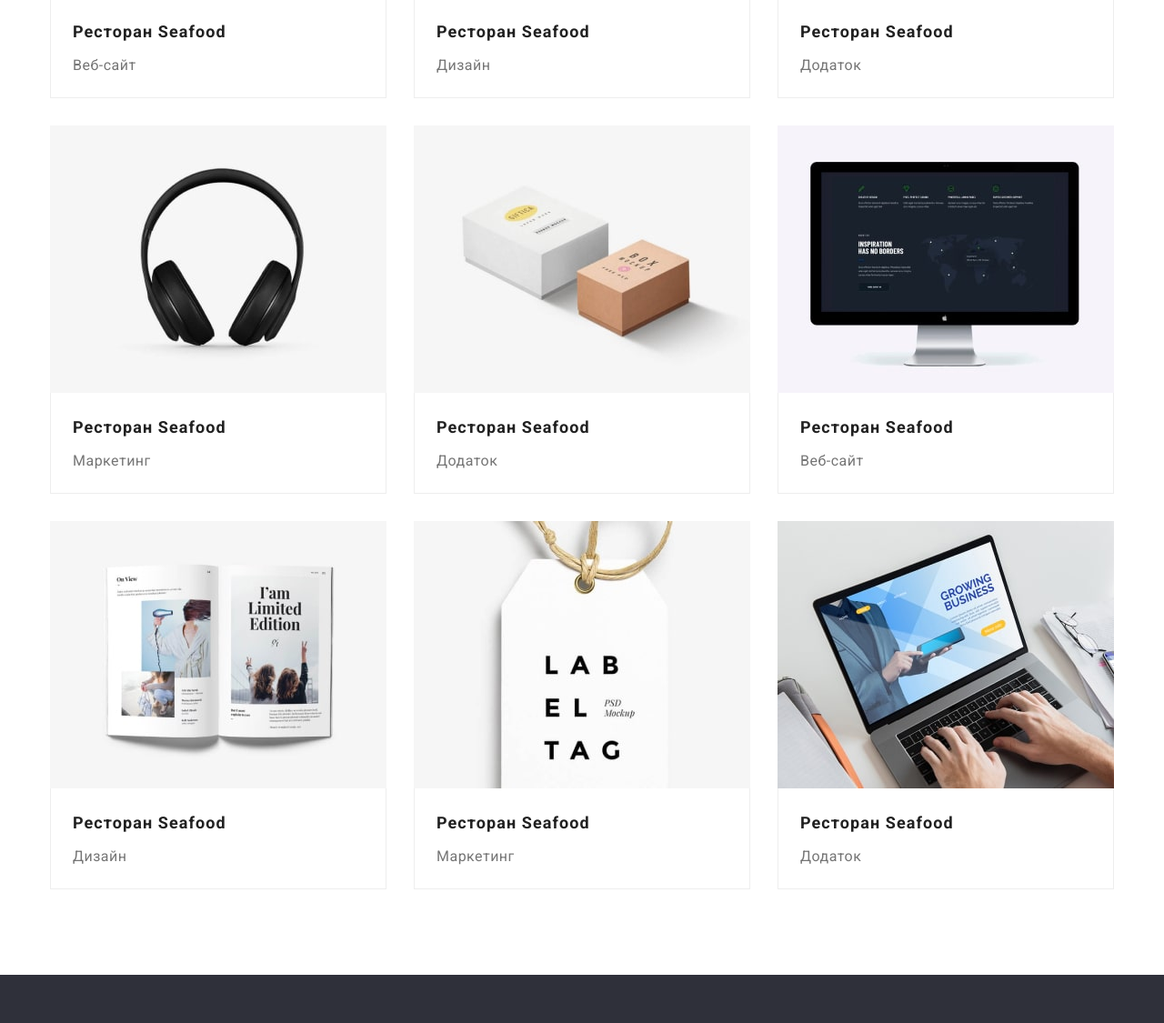
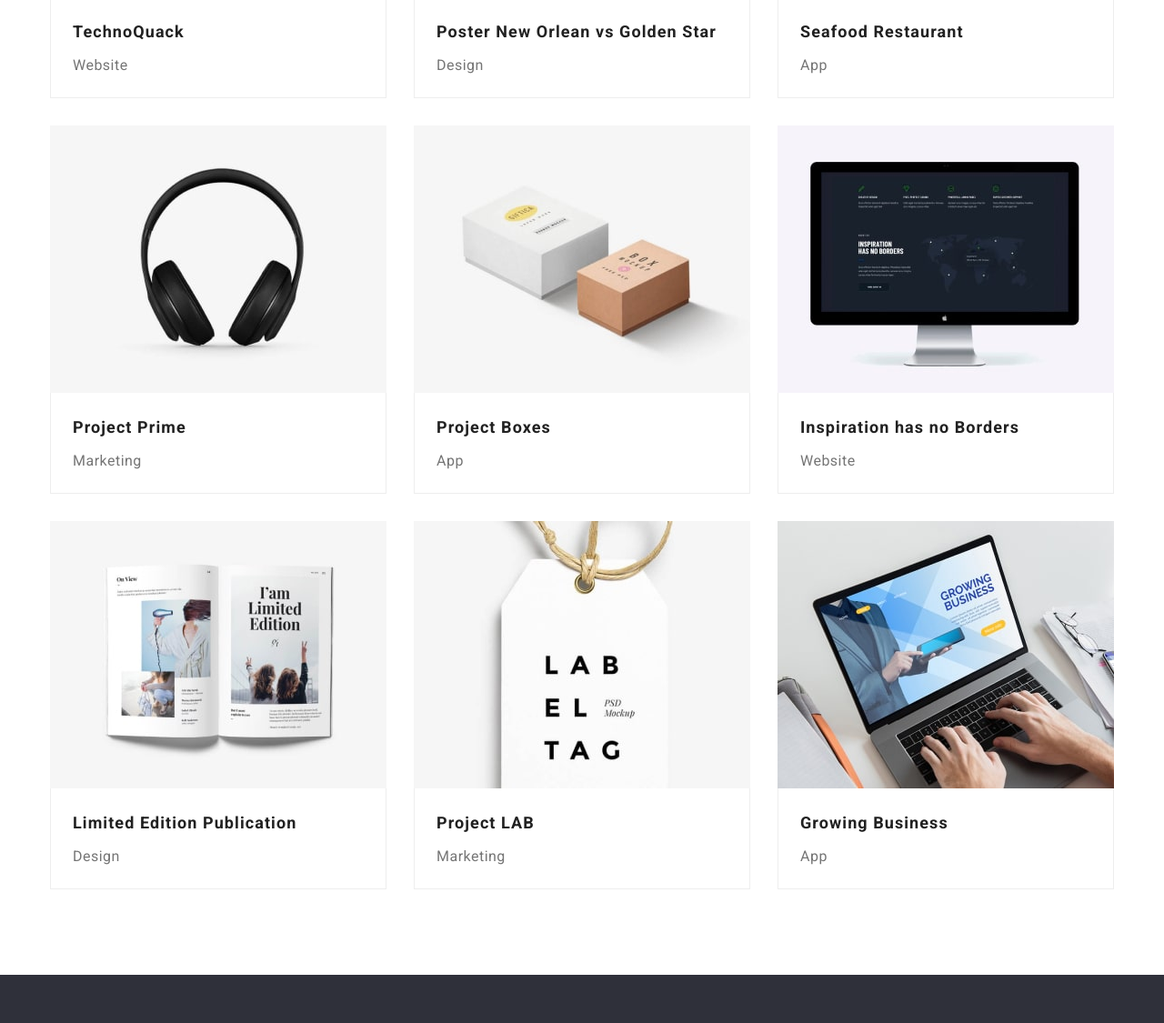
Before and after one commit to Kseniia-Diak/goit-hw-06, a plain HTML site: page portfolio.html in a window 1280 px wide. Shown: the part 560-1685 px from the top of the page at 91% size. Drawn offline with nearby package versions, Linux system fonts and the light colour scheme.

Commit message:
updated portfolio page: translated to English

```diff
--- a/portfolio.html
+++ b/portfolio.html
@@ -66,31 +66,31 @@
     <main>
       <section class="portfolio">
         <div class="container">
-          <h1 class="visually-hidden">Портфоліо</h1>
+          <h1 class="visually-hidden">Portfolio</h1>
           <ul class="list button-list">
             <li>
               <button type="button" class="button portfolio-button accent">
-                Усі
+                All
               </button>
             </li>
             <li>
               <button type="button" class="button portfolio-button">
-                Веб-сайти
+                Websites
               </button>
             </li>
             <li>
               <button type="button" class="button portfolio-button">
-                Додатки
+                Apps
               </button>
             </li>
             <li>
               <button type="button" class="button portfolio-button">
-                Дизайн
+                Design
               </button>
             </li>
             <li>
               <button type="button" class="button portfolio-button">
-                Маркетинг
+                Marketing
               </button>
             </li>
           </ul>
@@ -102,22 +102,22 @@
                   <img
                     class="carts-pic"
                     src="./images/portfolio-1.jpg"
-                    alt="Ресторан"
+                    alt="TechnoQuack"
                     width="370"
                     height="294"
                   />
                   <div class="hover-overlay">
                     <p class="overlay-content">
-                      Ресурс пропонує комплексні пропозиції з різним рівнем
-                      функціоналу та сервісів. Все це дозволить відвідувачу
-                      отримати вичерпні відомості про компанію чи приватну
-                      особу.
+                      The resource offers comprehensive offers with different
+                      levels of functionality and services. All this will allow
+                      the user to get comprehensive information about the
+                      company or individual.
                     </p>
                   </div>
                 </div>
                 <div class="cards-content">
-                  <h2 class="portfolio-title">Ресторан Seafood</h2>
-                  <p class="portfolio-subtitle">Веб-сайт</p>
+                  <h2 class="portfolio-title">TechnoQuack</h2>
+                  <p class="portfolio-subtitle">Website</p>
                 </div>
               </a>
             </li>
@@ -127,22 +127,24 @@
                   <img
                     class="carts-pic"
                     src="./images/portfolio-2.jpg"
-                    alt="Ресторан"
+                    alt="Poster New Orlean vs Golden Star"
                     width="370"
                     height="294"
                   />
                   <div class="hover-overlay">
                     <p class="overlay-content">
-                      Ресурс пропонує комплексні пропозиції з різним рівнем
-                      функціоналу та сервісів. Все це дозволить відвідувачу
-                      отримати вичерпні відомості про компанію чи приватну
-                      особу.
+                      The resource offers comprehensive offers with different
+                      levels of functionality and services. All this will allow
+                      the user to get comprehensive information about the
+                      company or individual.
                     </p>
                   </div>
                 </div>
                 <div class="cards-content">
-                  <h2 class="portfolio-title">Ресторан Seafood</h2>
-                  <p class="portfolio-subtitle">Дизайн</p>
+                  <h2 class="portfolio-title">
+                    Poster New Orlean vs Golden Star
+                  </h2>
+                  <p class="portfolio-subtitle">Design</p>
                 </div>
               </a>
             </li>
@@ -152,22 +154,22 @@
                   <img
                     class="carts-pic"
                     src="./images/portfolio-3.jpg"
-                    alt="Ресторан"
+                    alt="Seafood Restaurant"
                     width="370"
                     height="294"
                   />
                   <div class="hover-overlay">
                     <p class="overlay-content">
-                      Ресурс пропонує комплексні пропозиції з різним рівнем
-                      функціоналу та сервісів. Все це дозволить відвідувачу
-                      отримати вичерпні відомості про компанію чи приватну
-                      особу.
+                      The resource offers comprehensive offers with different
+                      levels of functionality and services. All this will allow
+                      the user to get comprehensive information about the
+                      company or individual.
                     </p>
                   </div>
                 </div>
                 <div class="cards-content">
-                  <h2 class="portfolio-title">Ресторан Seafood</h2>
-                  <p class="portfolio-subtitle">Додаток</p>
+                  <h2 class="portfolio-title">Seafood Restaurant</h2>
+                  <p class="portfolio-subtitle">App</p>
                 </div>
               </a>
             </li>
@@ -177,22 +179,22 @@
                   <img
                     class="carts-pic"
                     src="./images/portfolio-4.jpg"
-                    alt="Ресторан"
+                    alt="Project Prime"
                     width="370"
                     height="294"
                   />
                   <div class="hover-overlay">
                     <p class="overlay-content">
-                      Ресурс пропонує комплексні пропозиції з різним рівнем
-                      функціоналу та сервісів. Все це дозволить відвідувачу
-                      отримати вичерпні відомості про компанію чи приватну
-                      особу.
+                      The resource offers comprehensive offers with different
+                      levels of functionality and services. All this will allow
+                      the user to get comprehensive information about the
+                      company or individual.
                     </p>
                   </div>
                 </div>
                 <div class="cards-content">
-                  <h2 class="portfolio-title">Ресторан Seafood</h2>
-                  <p class="portfolio-subtitle">Маркетинг</p>
+                  <h2 class="portfolio-title">Project Prime</h2>
+                  <p class="portfolio-subtitle">Marketing</p>
                 </div>
               </a>
             </li>
@@ -202,22 +204,22 @@
                   <img
                     class="carts-pic"
                     src="./images/portfolio-5.jpg"
-                    alt="Ресторан"
+                    alt="Project Boxes"
                     width="370"
                     height="294"
                   />
                   <div class="hover-overlay">
                     <p class="overlay-content">
-                      Ресурс пропонує комплексні пропозиції з різним рівнем
-                      функціоналу та сервісів. Все це дозволить відвідувачу
-                      отримати вичерпні відомості про компанію чи приватну
-                      особу.
+                      The resource offers comprehensive offers with different
+                      levels of functionality and services. All this will allow
+                      the user to get comprehensive information about the
+                      company or individual.
                     </p>
                   </div>
                 </div>
                 <div class="cards-content">
-                  <h2 class="portfolio-title">Ресторан Seafood</h2>
-                  <p class="portfolio-subtitle">Додаток</p>
+                  <h2 class="portfolio-title">Project Boxes</h2>
+                  <p class="portfolio-subtitle">App</p>
                 </div>
               </a>
             </li>
@@ -227,22 +229,22 @@
                   <img
                     class="carts-pic"
                     src="./images/portfolio-6.jpg"
-                    alt="Ресторан"
+                    alt="Inspiration has no Borders"
                     width="370"
                     height="294"
                   />
                   <div class="hover-overlay">
                     <p class="overlay-content">
-                      Ресурс пропонує комплексні пропозиції з різним рівнем
-                      функціоналу та сервісів. Все це дозволить відвідувачу
-                      отримати вичерпні відомості про компанію чи приватну
-                      особу.
+                      The resource offers comprehensive offers with different
+                      levels of functionality and services. All this will allow
+                      the user to get comprehensive information about the
+                      company or individual.
                     </p>
                   </div>
                 </div>
                 <div class="cards-content">
-                  <h2 class="portfolio-title">Ресторан Seafood</h2>
-                  <p class="portfolio-subtitle">Веб-сайт</p>
+                  <h2 class="portfolio-title">Inspiration has no Borders</h2>
+                  <p class="portfolio-subtitle">Website</p>
                 </div>
               </a>
             </li>
@@ -252,22 +254,22 @@
                   <img
                     class="carts-pic"
                     src="./images/portfolio-7.jpg"
-                    alt="Ресторан"
+                    alt="Limited Edition Publication"
                     width="370"
                     height="294"
                   />
                   <div class="hover-overlay">
                     <p class="overlay-content">
-                      Ресурс пропонує комплексні пропозиції з різним рівнем
-                      функціоналу та сервісів. Все це дозволить відвідувачу
-                      отримати вичерпні відомості про компанію чи приватну
-                      особу.
+                      The resource offers comprehensive offers with different
+                      levels of functionality and services. All this will allow
+                      the user to get comprehensive information about the
+                      company or individual.
                     </p>
                   </div>
                 </div>
                 <div class="cards-content">
-                  <h2 class="portfolio-title">Ресторан Seafood</h2>
-                  <p class="portfolio-subtitle">Дизайн</p>
+                  <h2 class="portfolio-title">Limited Edition Publication</h2>
+                  <p class="portfolio-subtitle">Design</p>
                 </div>
               </a>
             </li>
@@ -277,22 +279,22 @@
                   <img
                     class="carts-pic"
                     src="./images/portfolio-8.jpg"
-                    alt="Ресторан"
+                    alt="Project LAB"
                     width="370"
                     height="294"
                   />
                   <div class="hover-overlay">
                     <p class="overlay-content">
-                      Ресурс пропонує комплексні пропозиції з різним рівнем
-                      функціоналу та сервісів. Все це дозволить відвідувачу
-                      отримати вичерпні відомості про компанію чи приватну
-                      особу.
+                      The resource offers comprehensive offers with different
+                      levels of functionality and services. All this will allow
+                      the user to get comprehensive information about the
+                      company or individual.
                     </p>
                   </div>
                 </div>
                 <div class="cards-content">
-                  <h2 class="portfolio-title">Ресторан Seafood</h2>
-                  <p class="portfolio-subtitle">Маркетинг</p>
+                  <h2 class="portfolio-title">Project LAB</h2>
+                  <p class="portfolio-subtitle">Marketing</p>
                 </div>
               </a>
             </li>
@@ -302,22 +304,22 @@
                   <img
                     class="carts-pic"
                     src="./images/portfolio-9.jpg"
-                    alt="Ресторан"
+                    alt="Growing Business"
                     width="370"
                     height="294"
                   />
                   <div class="hover-overlay">
                     <p class="overlay-content">
-                      Ресурс пропонує комплексні пропозиції з різним рівнем
-                      функціоналу та сервісів. Все це дозволить відвідувачу
-                      отримати вичерпні відомості про компанію чи приватну
-                      особу.
+                      The resource offers comprehensive offers with different
+                      levels of functionality and services. All this will allow
+                      the user to get comprehensive information about the
+                      company or individual.
                     </p>
                   </div>
                 </div>
                 <div class="cards-content">
-                  <h2 class="portfolio-title">Ресторан Seafood</h2>
-                  <p class="portfolio-subtitle">Додаток</p>
+                  <h2 class="portfolio-title">Growing Business</h2>
+                  <p class="portfolio-subtitle">App</p>
                 </div>
               </a>
             </li>
@@ -330,9 +332,9 @@
     <footer class="footer">
       <div class="container footer-container">
         <div class="footer-nav">
-          <a href="./index.html" lang="en" class="logo"
-            ><span class="accent">Web</span>Studio</a
-          >
+          <a href="./index.html" lang="en" class="logo">
+            <span class="accent">Web</span>Studio
+          </a>
           <address class="address">
             <!-- address list -->
             <ul class="address-list">
@@ -342,25 +344,26 @@
                   target="_blank"
                   rel="nofollow noreferrer noopener"
                   class="link address-map"
-                  >м. Київ, пр-т Лесі Українки, 26</a
                 >
+                  26 Lesya Ukrainka Blvd, Kyiv
+                </a>
               </li>
               <li class="address-item">
-                <a href="mailto:info@devstudio.com" class="link address-link"
-                  >info@devstudio.com</a
-                >
+                <a href="mailto:info@devstudio.com" class="link address-link">
+                  info@devstudio.com
+                </a>
               </li>
               <li class="address-item">
-                <a href="tel:+380961111111" class="link address-link"
-                  >+38 096 111 11 11</a
-                >
+                <a href="tel:+380961111111" class="link address-link">
+                  +38 096 111 11 11
+                </a>
               </li>
             </ul>
           </address>
         </div>
 
         <div class="follow-container">
-          <p class="follow-title">приєднуйтесь</p>
+          <p class="follow-title">Join Us</p>
           <ul class="footer-follow-list">
             <li class="follow-item">
               <a
@@ -414,7 +417,7 @@
         </div>
 
         <form class="subscribe-container">
-          <p class="subscribe-title">Підпишіться на розсилку</p>
+          <p class="subscribe-title">Subscribe to the newsletter</p>
           <div class="subscribe-input-container">
             <input
               type="email"
@@ -423,7 +426,7 @@
               placeholder="E-mail"
             />
             <button type="submit" class="button primary btn-subscribe">
-              Підписатися
+              Subscribe
               <svg class="subscribe-icon" width="24" height="24">
                 <use href="./images/icons.svg#icon-send"></use>
               </svg>
```
